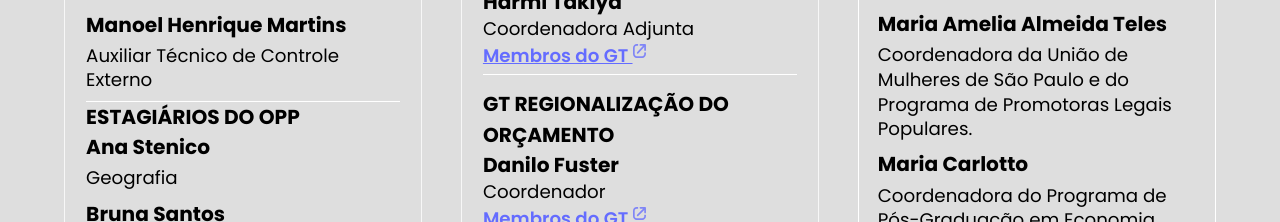
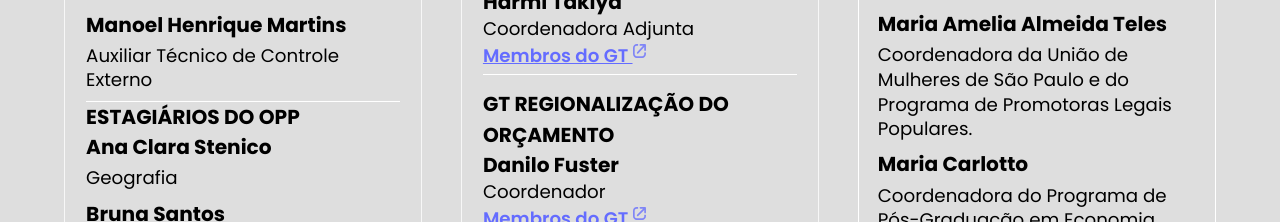
Before and after one commit to ObservatorioPoliticasTCM/painel-frontend, a Vue app: page /fichatecnica in a window 1280 px wide. Shown: the part 980-1202 px from the top of the page. Built offline with nearby package versions, Linux system fonts and the light colour scheme.

Commit message:
Nome atualizado

```diff
--- a/src/components/TechSupport.vue
+++ b/src/components/TechSupport.vue
@@ -9,7 +9,7 @@
         </NameGroup>
 
         <NameGroup name="Estagiários do OPP" :border="false">
-            <NameAndTitle name="Ana Stenico" title="Geografia" />
+            <NameAndTitle name="Ana Clara Stenico" title="Geografia" />
             <NameAndTitle name="Bruna Santos" title="Geografia" />
             <NameAndTitle name="Marcos Silva" title="Gestão de Tecnologia da Informação" />
             <NameAndTitle name="Pedro Lima" title="Geografia" />
```
